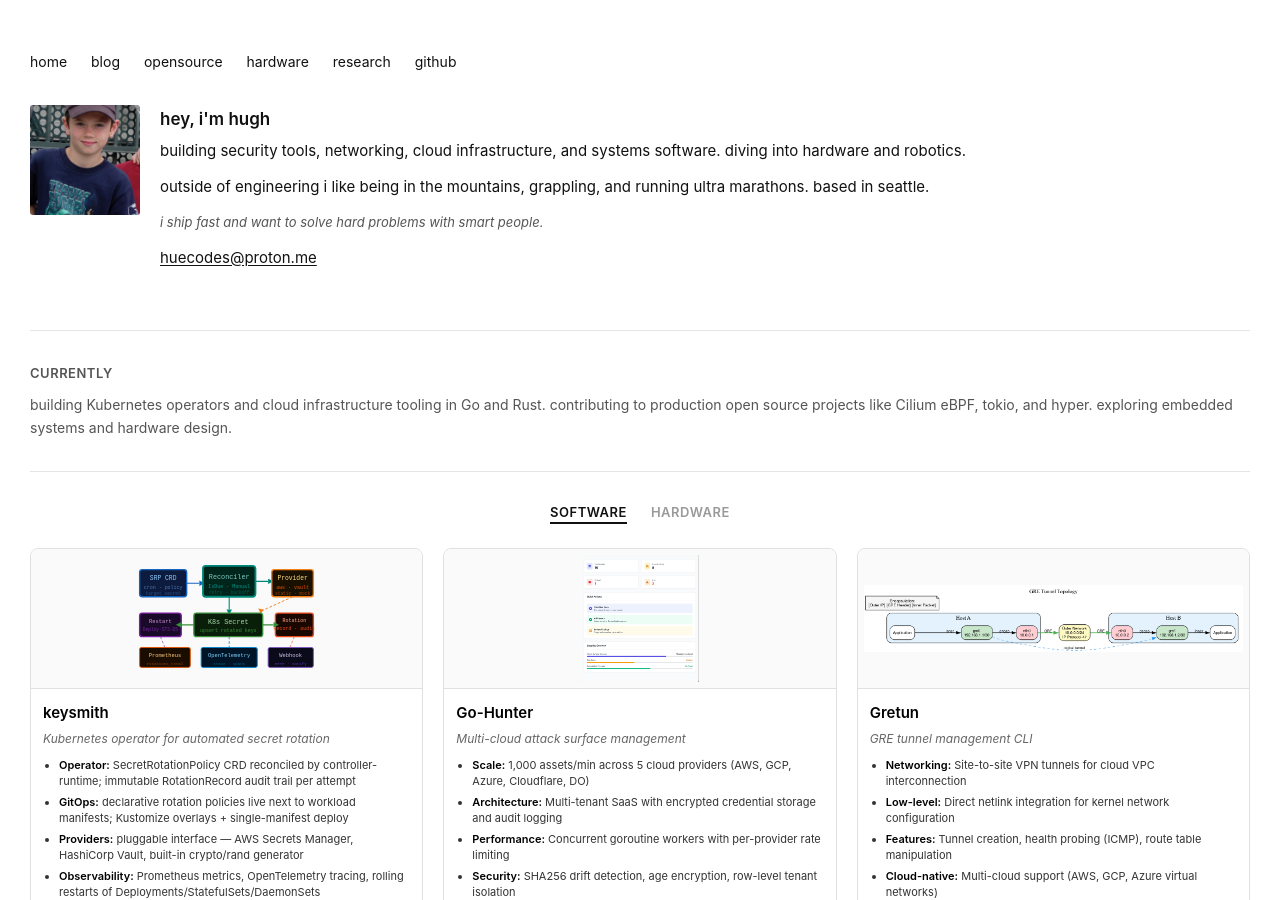
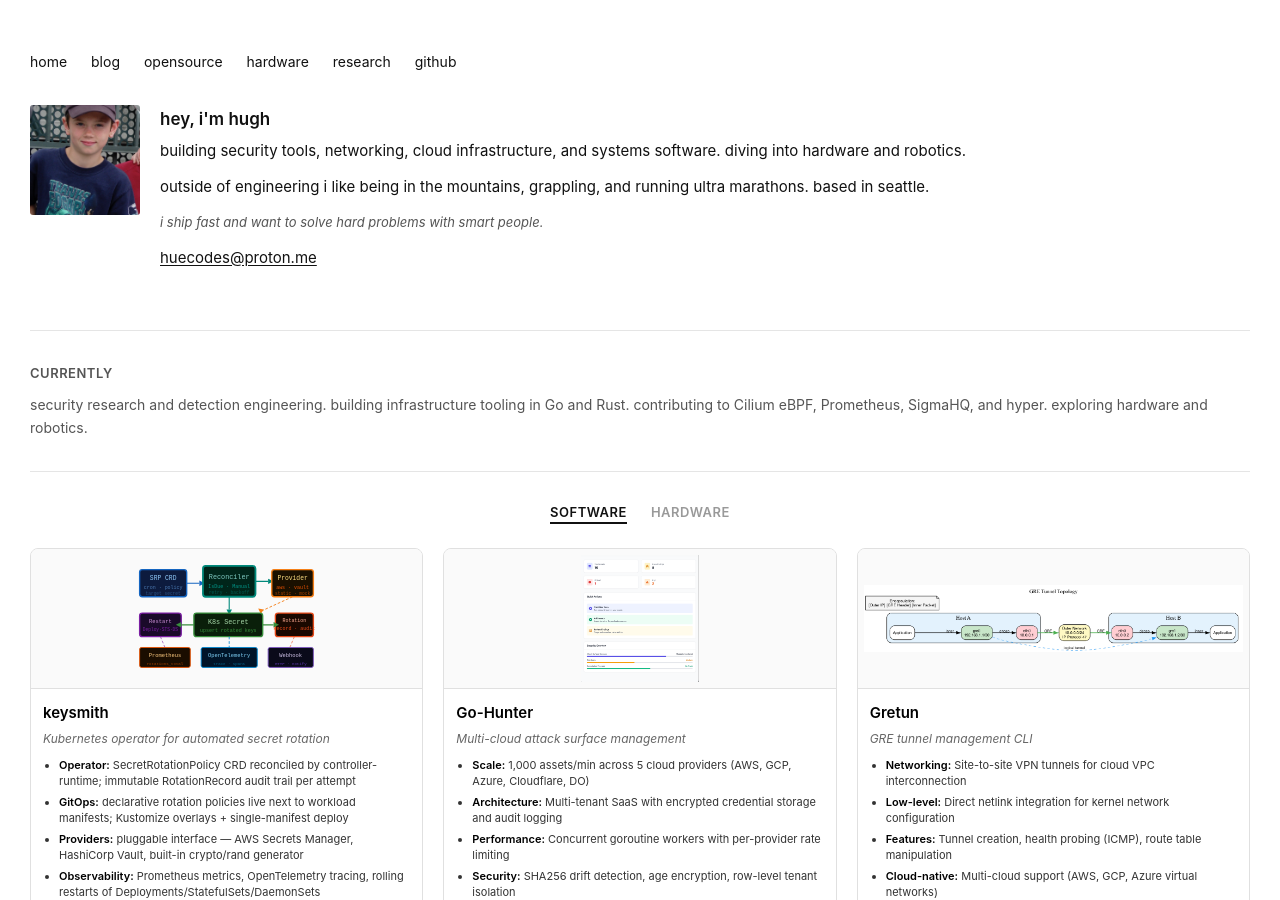
Before and after one commit to HueCodes/HueCodes.github.io, a Jekyll site: the page built from index.md, in a window 1280 px wide and 900 px high. Built offline with Jekyll 4.4.1, drawn with Linux system fonts in a browser that asks for light colours.

Commit message:
Update currently section with security and detection focus

```diff
--- a/index.md
+++ b/index.md
@@ -29,7 +29,7 @@ title: home
 
 <div class="section">
   <h2>currently</h2>
-  <p>building Kubernetes operators and cloud infrastructure tooling in Go and Rust. contributing to production open source projects like Cilium eBPF, tokio, and hyper. exploring embedded systems and hardware design.</p>
+  <p>security research and detection engineering. building infrastructure tooling in Go and Rust. contributing to Cilium eBPF, Prometheus, SigmaHQ, and hyper. exploring hardware and robotics.</p>
 </div>
 
 <hr class="divider">
```
